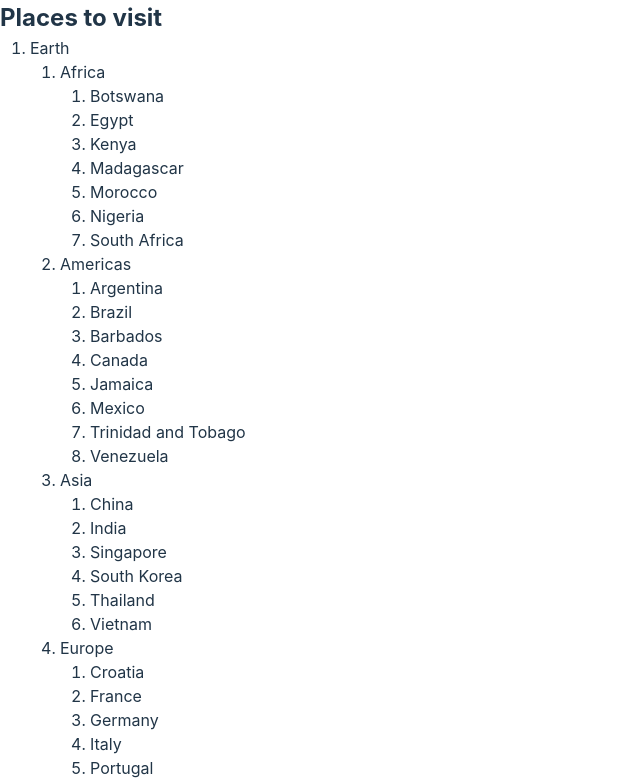
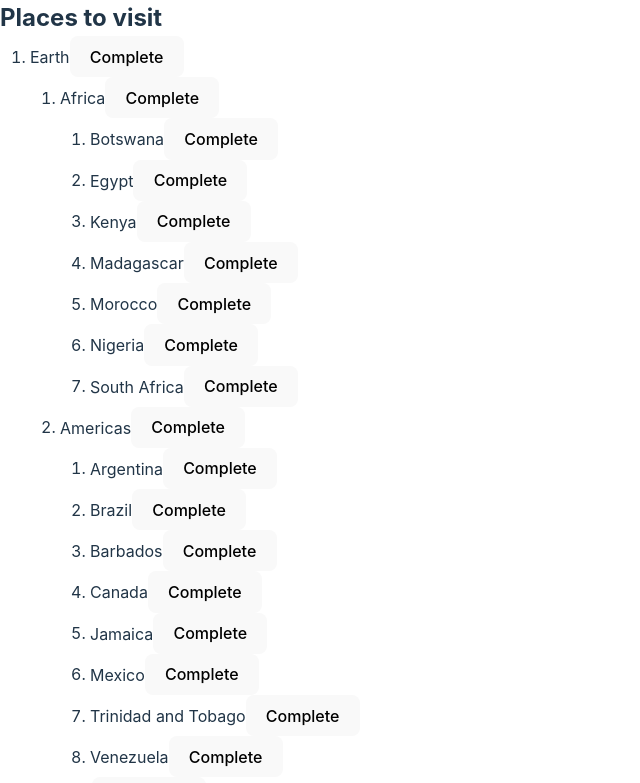
Before and after one commit to cpxx9/odin-react-app, a React (Vite) app: page / in a window 1280 px wide. Shown: the top 783 px of the page, without its empty margins (0-640 px from the left). Built offline with nearby package versions, Linux system fonts and the light colour scheme.

Commit message:
fixed nested state

```diff
--- a/src/App.jsx
+++ b/src/App.jsx
@@ -3,15 +3,23 @@ import './App.css';
 import { useState } from 'react';
 import { initialTravelPlan } from './data';
 
-function PlaceTree({ place }) {
-  const childPlaces = place.childPlaces;
+function PlaceTree({ id, parentId, placesById, onComplete }) {
+  const place = placesById[id];
+  const childIds = place.childIds;
   return (
     <li>
       {place.title}
-      {childPlaces.length > 0 && (
+      <button onClick={() => onComplete(parentId, id)}>Complete</button>
+      {childIds.length > 0 && (
         <ol>
-          {childPlaces.map((place) => (
-            <PlaceTree key={place.id} place={place} />
+          {childIds.map((childId) => (
+            <PlaceTree
+              key={childId}
+              id={childId}
+              parentId={id}
+              placesById={placesById}
+              onComplete={onComplete}
+            />
           ))}
         </ol>
       )}
@@ -21,14 +29,34 @@ function PlaceTree({ place }) {
 
 function App() {
   const [plan, setPlan] = useState(initialTravelPlan);
-  const planets = plan.childPlaces;
+
+  function handleComplete(parentId, childId) {
+    const parent = plan[parentId];
+    const nextParent = {
+      ...parent,
+      childIds: parent.childIds.filter((id) => id !== childId),
+    };
+    setPlan({
+      ...plan,
+      [parentId]: nextParent,
+    });
+  }
+
+  const root = plan[0];
+  const planetIds = root.childIds;
 
   return (
     <>
       <h2>Places to visit</h2>
       <ol>
-        {planets.map((place) => (
-          <PlaceTree key={place.id} place={place} />
+        {planetIds.map((id) => (
+          <PlaceTree
+            key={id}
+            id={id}
+            parentId={0}
+            placesById={plan}
+            onComplete={handleComplete}
+          />
         ))}
       </ol>
     </>
--- a/src/data.js
+++ b/src/data.js
@@ -1,254 +1,247 @@
 export const initialTravelPlan = {
+  0: {
     id: 0,
     title: '(Root)',
-  childPlaces: [
-    {
+    childIds: [1, 42, 46],
+  },
+  1: {
     id: 1,
     title: 'Earth',
-      childPlaces: [
-        {
+    childIds: [2, 10, 19, 26, 34],
+  },
+  2: {
     id: 2,
     title: 'Africa',
-          childPlaces: [
-            {
+    childIds: [3, 4, 5, 6, 7, 8, 9],
+  },
+  3: {
     id: 3,
     title: 'Botswana',
-              childPlaces: [],
+    childIds: [],
   },
-            {
+  4: {
     id: 4,
     title: 'Egypt',
-              childPlaces: [],
+    childIds: [],
   },
-            {
+  5: {
     id: 5,
     title: 'Kenya',
-              childPlaces: [],
+    childIds: [],
   },
-            {
+  6: {
     id: 6,
     title: 'Madagascar',
-              childPlaces: [],
+    childIds: [],
   },
-            {
+  7: {
     id: 7,
     title: 'Morocco',
-              childPlaces: [],
+    childIds: [],
   },
-            {
+  8: {
     id: 8,
     title: 'Nigeria',
-              childPlaces: [],
+    childIds: [],
   },
-            {
+  9: {
     id: 9,
     title: 'South Africa',
-              childPlaces: [],
+    childIds: [],
   },
-          ],
-        },
-        {
+  10: {
     id: 10,
     title: 'Americas',
-          childPlaces: [
-            {
+    childIds: [11, 12, 13, 14, 15, 16, 17, 18],
+  },
+  11: {
     id: 11,
     title: 'Argentina',
-              childPlaces: [],
+    childIds: [],
   },
-            {
+  12: {
     id: 12,
     title: 'Brazil',
-              childPlaces: [],
+    childIds: [],
   },
-            {
+  13: {
     id: 13,
     title: 'Barbados',
-              childPlaces: [],
+    childIds: [],
   },
-            {
+  14: {
     id: 14,
     title: 'Canada',
-              childPlaces: [],
+    childIds: [],
   },
-            {
+  15: {
     id: 15,
     title: 'Jamaica',
-              childPlaces: [],
+    childIds: [],
   },
-            {
+  16: {
     id: 16,
     title: 'Mexico',
-              childPlaces: [],
+    childIds: [],
   },
-            {
+  17: {
     id: 17,
     title: 'Trinidad and Tobago',
-              childPlaces: [],
+    childIds: [],
   },
-            {
+  18: {
     id: 18,
     title: 'Venezuela',
-              childPlaces: [],
+    childIds: [],
   },
-          ],
-        },
-        {
+  19: {
     id: 19,
     title: 'Asia',
-          childPlaces: [
-            {
+    childIds: [20, 21, 22, 23, 24, 25],
+  },
+  20: {
     id: 20,
     title: 'China',
-              childPlaces: [],
+    childIds: [],
   },
-            {
+  21: {
     id: 21,
     title: 'India',
-              childPlaces: [],
+    childIds: [],
   },
-            {
+  22: {
     id: 22,
     title: 'Singapore',
-              childPlaces: [],
+    childIds: [],
   },
-            {
+  23: {
     id: 23,
     title: 'South Korea',
-              childPlaces: [],
+    childIds: [],
   },
-            {
+  24: {
     id: 24,
     title: 'Thailand',
-              childPlaces: [],
+    childIds: [],
   },
-            {
+  25: {
     id: 25,
     title: 'Vietnam',
-              childPlaces: [],
+    childIds: [],
   },
-          ],
-        },
-        {
+  26: {
     id: 26,
     title: 'Europe',
-          childPlaces: [
-            {
+    childIds: [27, 28, 29, 30, 31, 32, 33],
+  },
+  27: {
     id: 27,
     title: 'Croatia',
-              childPlaces: [],
+    childIds: [],
   },
-            {
+  28: {
     id: 28,
     title: 'France',
-              childPlaces: [],
+    childIds: [],
   },
-            {
+  29: {
     id: 29,
     title: 'Germany',
-              childPlaces: [],
+    childIds: [],
   },
-            {
+  30: {
     id: 30,
     title: 'Italy',
-              childPlaces: [],
+    childIds: [],
   },
-            {
+  31: {
     id: 31,
     title: 'Portugal',
-              childPlaces: [],
+    childIds: [],
   },
-            {
+  32: {
     id: 32,
     title: 'Spain',
-              childPlaces: [],
+    childIds: [],
   },
-            {
+  33: {
     id: 33,
     title: 'Turkey',
-              childPlaces: [],
+    childIds: [],
   },
-          ],
-        },
-        {
+  34: {
     id: 34,
     title: 'Oceania',
-          childPlaces: [
-            {
+    childIds: [35, 36, 37, 38, 39, 40, 41],
+  },
+  35: {
     id: 35,
     title: 'Australia',
-              childPlaces: [],
+    childIds: [],
   },
-            {
+  36: {
     id: 36,
     title: 'Bora Bora (French Polynesia)',
-              childPlaces: [],
+    childIds: [],
   },
-            {
+  37: {
     id: 37,
     title: 'Easter Island (Chile)',
-              childPlaces: [],
+    childIds: [],
   },
-            {
+  38: {
     id: 38,
     title: 'Fiji',
-              childPlaces: [],
+    childIds: [],
   },
-            {
-              id: 39,
+  39: {
+    id: 40,
     title: 'Hawaii (the USA)',
-              childPlaces: [],
+    childIds: [],
   },
-            {
+  40: {
     id: 40,
     title: 'New Zealand',
-              childPlaces: [],
+    childIds: [],
   },
-            {
+  41: {
     id: 41,
     title: 'Vanuatu',
-              childPlaces: [],
+    childIds: [],
   },
-          ],
-        },
-      ],
-    },
-    {
+  42: {
     id: 42,
     title: 'Moon',
-      childPlaces: [
-        {
+    childIds: [43, 44, 45],
+  },
+  43: {
     id: 43,
     title: 'Rheita',
-          childPlaces: [],
+    childIds: [],
   },
-        {
+  44: {
     id: 44,
     title: 'Piccolomini',
-          childPlaces: [],
+    childIds: [],
   },
-        {
+  45: {
     id: 45,
     title: 'Tycho',
-          childPlaces: [],
+    childIds: [],
   },
-      ],
-    },
-    {
+  46: {
     id: 46,
     title: 'Mars',
-      childPlaces: [
-        {
+    childIds: [47, 48],
+  },
+  47: {
     id: 47,
     title: 'Corn Town',
-          childPlaces: [],
+    childIds: [],
   },
-        {
+  48: {
     id: 48,
     title: 'Green Hill',
-          childPlaces: [],
+    childIds: [],
   },
-      ],
-    },
-  ],
 };
```
Lines whose indentation alone changed are shown as unchanged.
